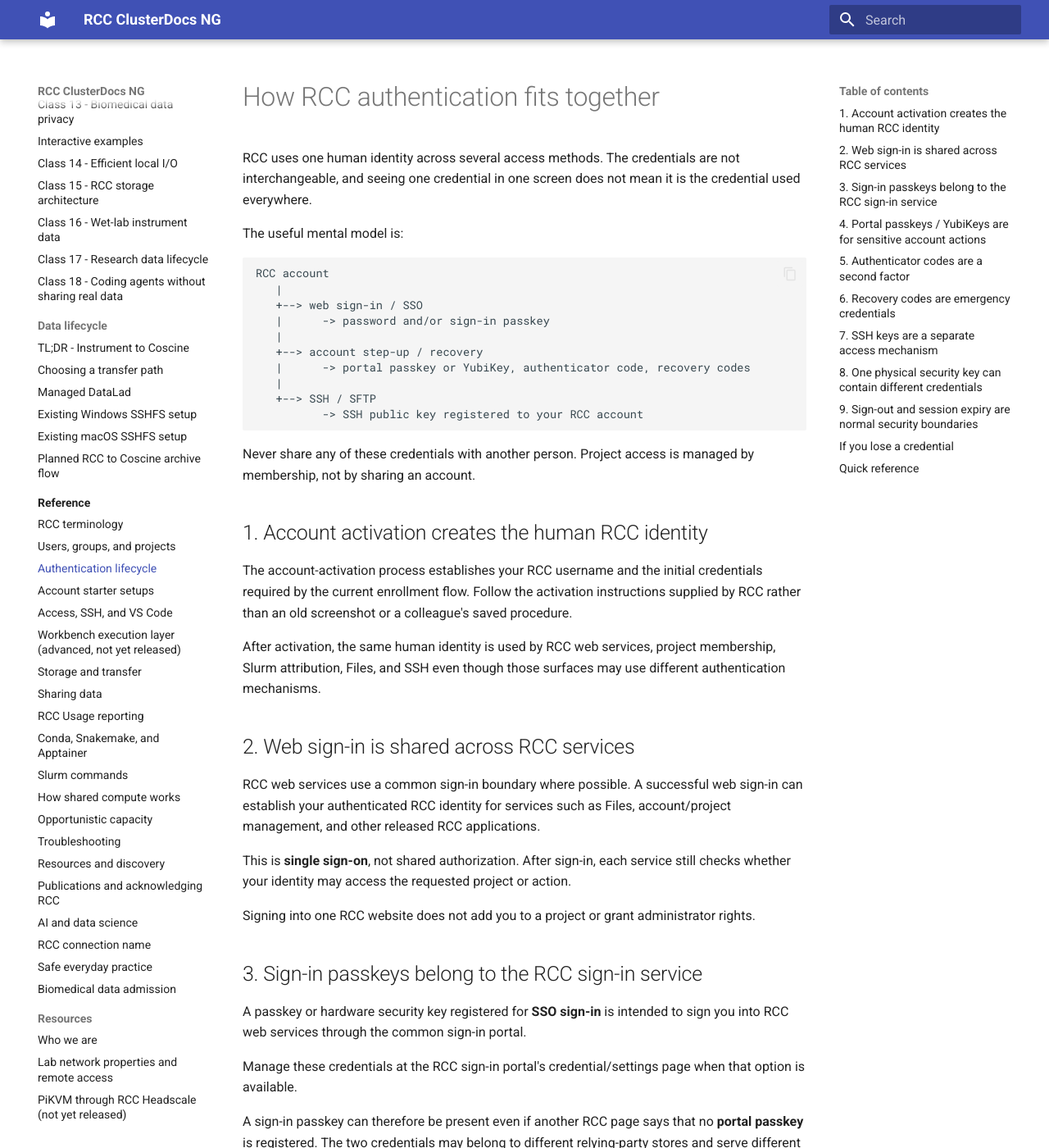
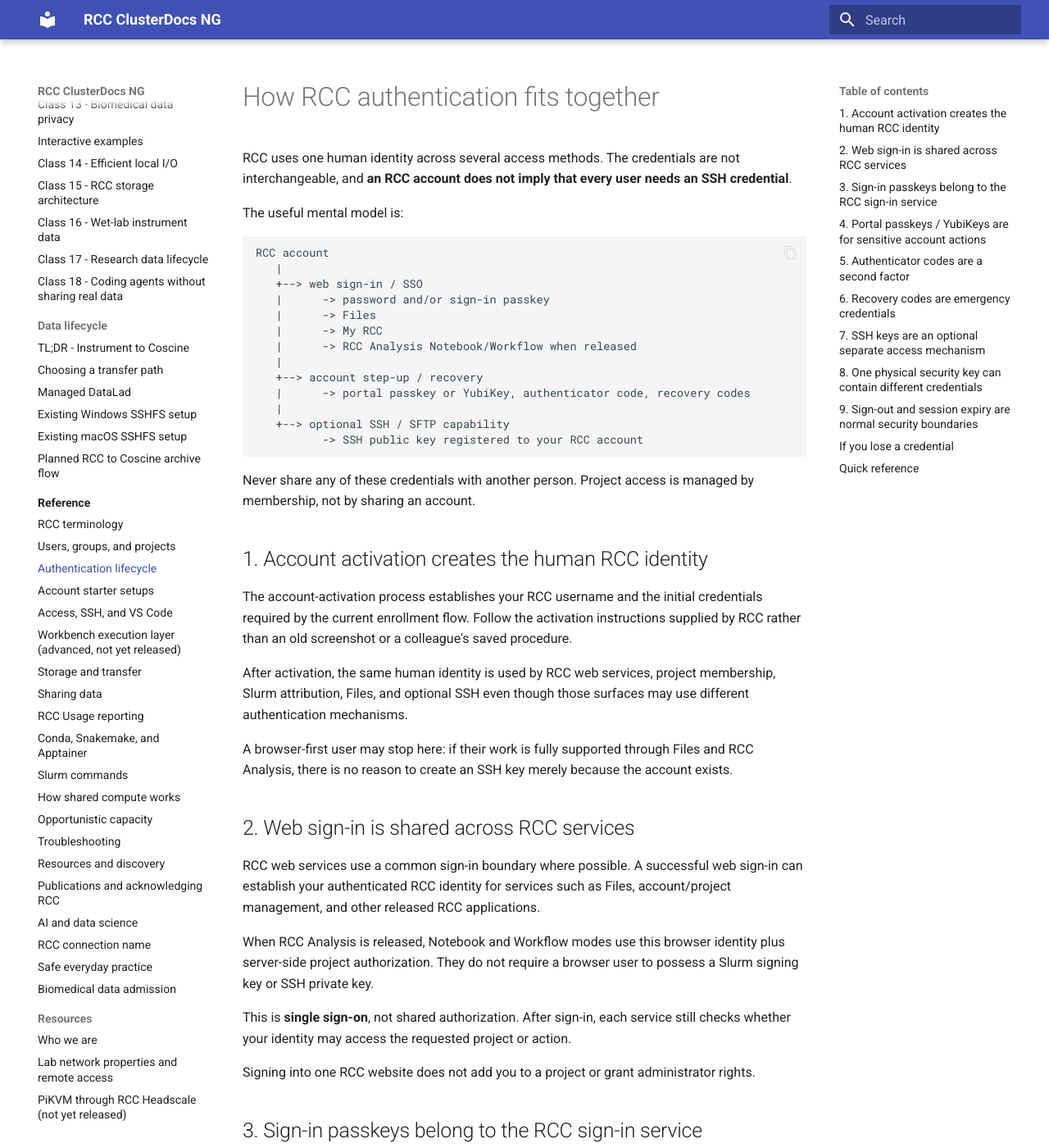
Before and after one commit to IKIM-Essen/ClusterDocs, an MkDocs documentation site: the page built from docs/reference/authentication-lifecycle.md, in a window 1280 px wide and 1400 px high. Shown: the whole window at 82% size. Built offline with MkDocs 1.6.1 and Material for MkDocs 9.7.7, drawn with Linux system fonts in a browser that asks for light colours; some of the changed text lies outside the part shown.

Commit message:
docs: make SSH an optional RCC account capability

````diff
--- a/docs/reference/authentication-lifecycle.md
+++ b/docs/reference/authentication-lifecycle.md
@@ -1,8 +1,8 @@
 # How RCC authentication fits together
 
 RCC uses one human identity across several access methods. The credentials are
-not interchangeable, and seeing one credential in one screen does not mean it
-is the credential used everywhere.
+not interchangeable, and **an RCC account does not imply that every user needs
+an SSH credential**.
 
 The useful mental model is:
 
@@ -11,11 +11,14 @@ RCC account
    |
    +--> web sign-in / SSO
    |      -> password and/or sign-in passkey
+   |      -> Files
+   |      -> My RCC
+   |      -> RCC Analysis Notebook/Workflow when released
    |
    +--> account step-up / recovery
    |      -> portal passkey or YubiKey, authenticator code, recovery codes
    |
-   +--> SSH / SFTP
+   +--> optional SSH / SFTP capability
           -> SSH public key registered to your RCC account
 ```
 
@@ -30,14 +33,22 @@ instructions supplied by RCC rather than an old screenshot or a colleague's
 saved procedure.
 
 After activation, the same human identity is used by RCC web services, project
-membership, Slurm attribution, Files, and SSH even though those surfaces may use
-different authentication mechanisms.
+membership, Slurm attribution, Files, and optional SSH even though those
+surfaces may use different authentication mechanisms.
+
+A browser-first user may stop here: if their work is fully supported through
+Files and RCC Analysis, there is no reason to create an SSH key merely because
+the account exists.
 
 ## 2. Web sign-in is shared across RCC services
 
 RCC web services use a common sign-in boundary where possible. A successful web
 sign-in can establish your authenticated RCC identity for services such as
 Files, account/project management, and other released RCC applications.
+
+When RCC Analysis is released, Notebook and Workflow modes use this browser
+identity plus server-side project authorization. They do not require a browser
+user to possess a Slurm signing key or SSH private key.
 
 This is **single sign-on**, not shared authorization. After sign-in, each service
 still checks whether your identity may access the requested project or action.
@@ -97,10 +108,18 @@ Do not place recovery codes in:
 When a recovery code is used, it should no longer be considered available for a
 future recovery.
 
-## 7. SSH keys are a separate access mechanism
+## 7. SSH keys are an optional separate access mechanism
 
 SSH does not normally reuse your browser passkey. It uses an SSH public/private
 key pair registered to your RCC account.
+
+Enroll an SSH key when you need the command-line path, VS Code Remote SSH, direct
+Slurm use, SFTP/public-key automation, or another capability that explicitly
+requires SSH.
+
+Do **not** enroll an SSH key merely because you think every RCC account must have
+one. Browser-first Files and future RCC Analysis users should be able to work
+without SSH credentials.
 
 Only the **public** key is registered with RCC. The private key remains on your
 computer or compatible hardware authenticator.
@@ -110,7 +129,7 @@ this is still conceptually different from a browser/WebAuthn passkey even when
 the same physical YubiKey is involved.
 
 Follow [Class 1: safe access](../course/class-01-safe-access.md) and
-[Access, SSH, and VS Code](access-ssh-vscode.md) for current connection setup.
+[Access, SSH, and VS Code](access-ssh-vscode.md) when you actually need SSH.
 
 ## 8. One physical security key can contain different credentials
 
@@ -127,9 +146,9 @@ Do not delete one entry merely because another entry on the same hardware works.
 ## 9. Sign-out and session expiry are normal security boundaries
 
 Web sessions expire and sensitive actions may require a fresh step-up even when
-you are still generally signed into RCC. A Workbench reconnect may similarly
-require fresh browser authentication while the underlying Slurm session still
-exists.
+you are still generally signed into RCC. An RCC Analysis Notebook reconnect may
+similarly require fresh browser authentication while the underlying Slurm-backed
+interactive session still exists.
 
 This separation prevents an old browser tab from becoming indefinite authority.
 
@@ -150,9 +169,10 @@ identity-verification and approver/support procedure.
 | Need | Credential / surface |
 |---|---|
 | Sign into RCC websites | RCC SSO password/passkey according to current policy |
+| Files / future Analysis Notebook / Workflow | web identity + project authorization; **no SSH key required** |
 | Confirm a sensitive account action | step-up factor requested by the account portal |
 | Emergency account recovery | recovery code or approved recovery procedure |
-| SSH / VS Code Remote SSH | your registered SSH public key + local private key |
+| SSH / VS Code Remote SSH / public-key SFTP | your registered SSH public key + local private key |
 | Project access | **not a credential** — project membership / delegated role |
 | Administrator capability | **not a credential** — separately authorized role/capability |
 
````
